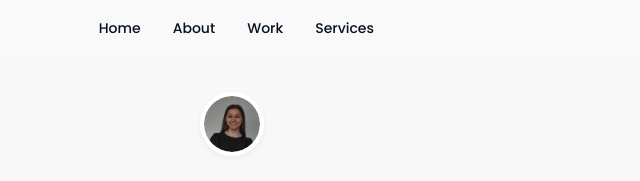
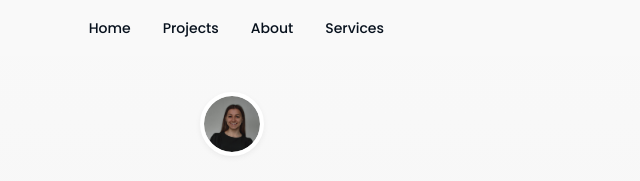
Before and after one commit to dinak0103/design, a plain HTML site: page index.html in a window 1280 px wide. Shown: the top 181 px of the page, 408-1048 px from the left. Drawn offline with nearby package versions, Linux system fonts and the light colour scheme.

Commit message:
Add files via upload

```diff
--- a/index.html
+++ b/index.html
@@ -30,10 +30,10 @@
                      <a href="#home" class="nav__link">Home</a>
                   </li>
                   <li>
-                     <a href="#about" class="nav__link">About</a>
+                     <a href="#work" class="nav__link">Projects</a>
                   </li>
                   <li>
-                     <a href="#work" class="nav__link">Work</a>
+                     <a href="#about" class="nav__link">About</a>
                   </li>
                   <li>
                      <a href="#services" class="nav__link">Services</a>
```
